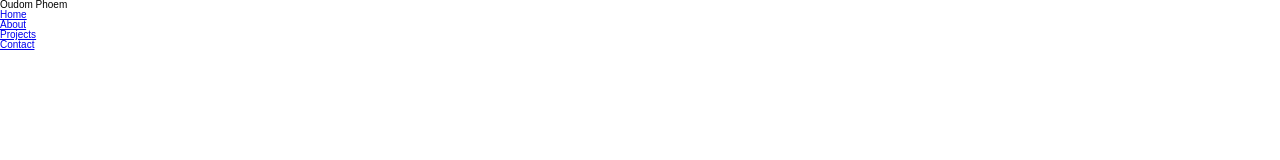
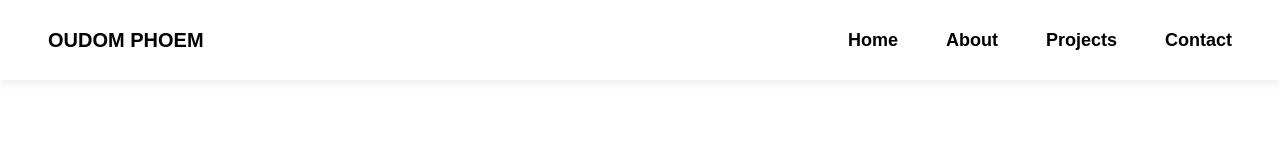
Before and after one commit to oudom-phoem/portfolio, a plain HTML site: page index.html in a window 1280 px wide. Drawn offline with Linux system fonts and the light colour scheme.

Commit message:
Add styles to header section

```diff
--- a/css/style.css
+++ b/css/style.css
@@ -13,3 +13,42 @@ body {
   line-height: 1;
   font-weight: 400;
 }
+
+/* ************************* */
+/* HEADER SECTION */
+/* ************************* */
+
+.header {
+  padding: 0 4.8rem;
+  height: 8rem;
+  display: flex;
+  justify-content: space-between;
+  align-items: center;
+  box-shadow: 0 0.4rem 0.8rem rgba(0, 0, 0, 0.075);
+}
+
+.logo {
+  font-size: 2rem;
+  font-weight: 700;
+  text-transform: uppercase;
+}
+
+.nav-list {
+  list-style: none;
+  display: flex;
+  gap: 4.8rem;
+}
+
+.nav-link:link,
+.nav-link:visited {
+  text-decoration: none;
+  font-size: 1.8rem;
+  color: #000;
+  font-weight: 600;
+  transition: all 0.3s;
+}
+
+.nav-link:hover,
+.nav-link:active {
+  color: #777;
+}
```
